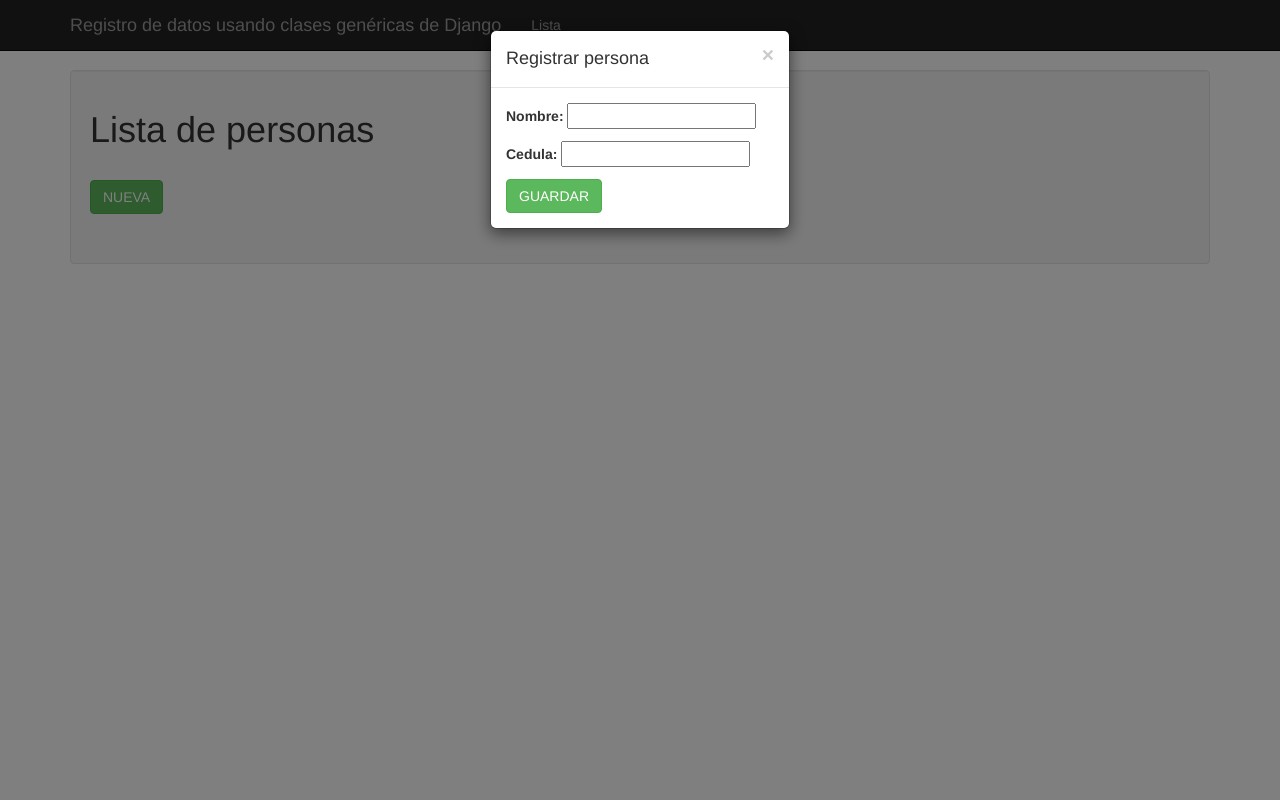
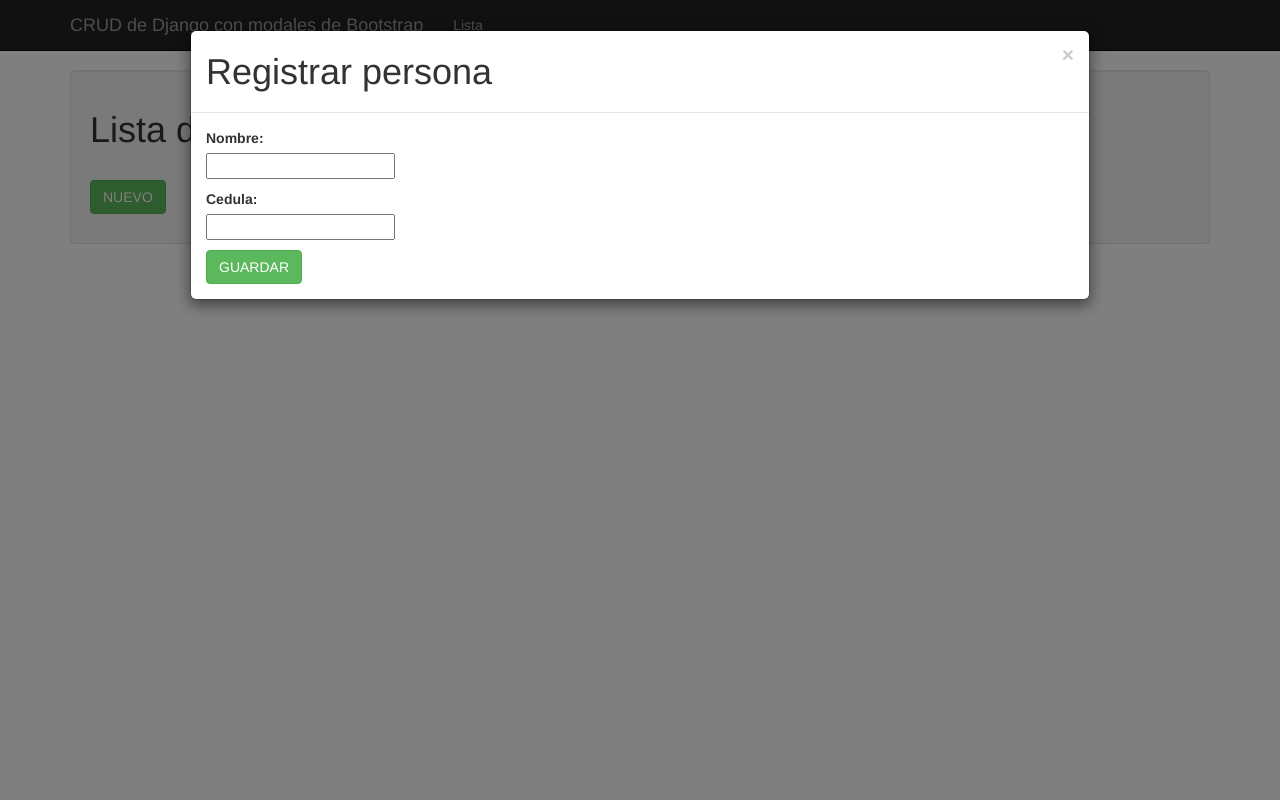
Before and after one commit to argenisosorio/registro_vistas_clases, a Django app: page / in a window 1280 px wide, after a click on "NUEVO". Run offline with Django 3.2, Linux system fonts and the light colour scheme; data that the repository does not hold is empty; some libraries are stand-ins or nearby versions.

Commit message:
Ajustes de forma

```diff
--- a/registro/templates/registro/base.html
+++ b/registro/templates/registro/base.html
@@ -44,7 +44,7 @@
             <span class="icon-bar"></span>
             <span class="icon-bar"></span>
           </button>
-          <a class="navbar-brand" href="#">Registro de datos usando clases genéricas de Django</a>
+          <a class="navbar-brand" href="#">CRUD de Django con modales de Bootstrap</a>
         </div>
         <div id="navbar" class="navbar-collapse collapse">
           <ul class="nav navbar-nav">
--- a/registro/templates/registro/persona_list.html
+++ b/registro/templates/registro/persona_list.html
@@ -3,11 +3,7 @@
 {% block cuerpo %}
 <h1>Lista de personas</h1>
 <br />
-<!--a href="{% url 'registro:registrar' %}">
-  <button class="btn btn-success">NUEVA</button>
-</a-->
-<button type="button" class="btn btn-success" data-toggle="modal" data-target="#myModal">NUEVA</button>
-<br />
+<button type="button" class="btn btn-success" data-toggle="modal" data-target="#myModal">NUEVO</button>
 <br />
 <ul>
   {% for persona in object_list %}
@@ -21,16 +17,22 @@
   {% endfor %}
 </ul>
 <div class="modal fade" id="myModal" role="dialog">
-  <div class="modal-dialog modal-sm">
+  <div class="modal-dialog modal-lg">
     <div class="modal-content">
       <div class="modal-header">
         <button type="button" class="close" data-dismiss="modal">&times;</button>
-        <h4 class="modal-title">Registrar persona</h4>
+        <h1 class="modal-title">Registrar persona</h1>
       </div>
       <div class="modal-body">
         <form method="post" action="{% url 'registro:registrar' %}">{% csrf_token %}
-          <p><label for="id_nombre">Nombre:</label> <input id="id_nombre" maxlength="200" name="nombre" type="text" /></p>
-          <p><label for="id_cedula">Cedula:</label> <input id="id_cedula" maxlength="8" name="cedula" type="text" /></p>
+          <p>
+            <label for="id_nombre">Nombre:</label><br>
+            <input id="id_nombre" maxlength="200" name="nombre" type="text" />
+          </p>
+          <p>
+            <label for="id_cedula">Cedula:</label><br>
+            <input id="id_cedula" maxlength="8" name="cedula" type="text" />
+          </p>
           <button class="btn btn-success" type="submit">GUARDAR</button>
         </form>
       </div>
```
